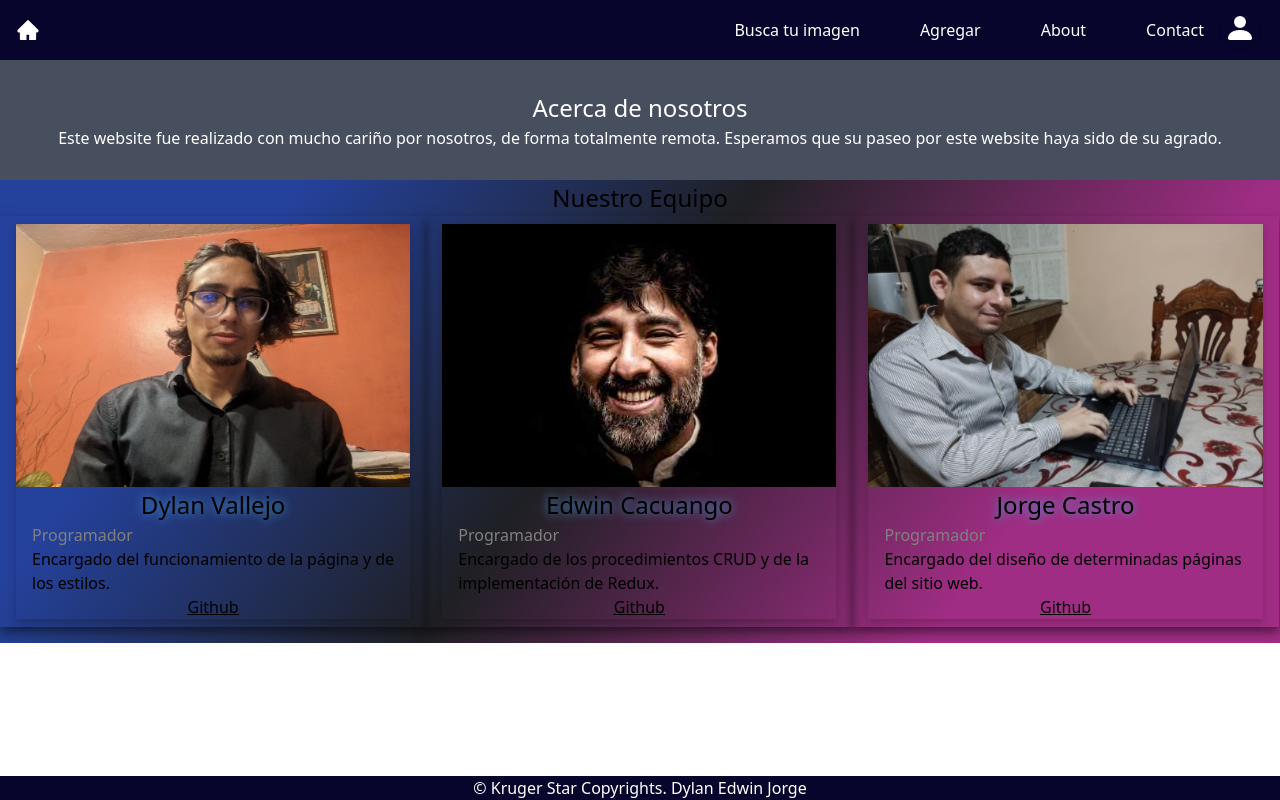
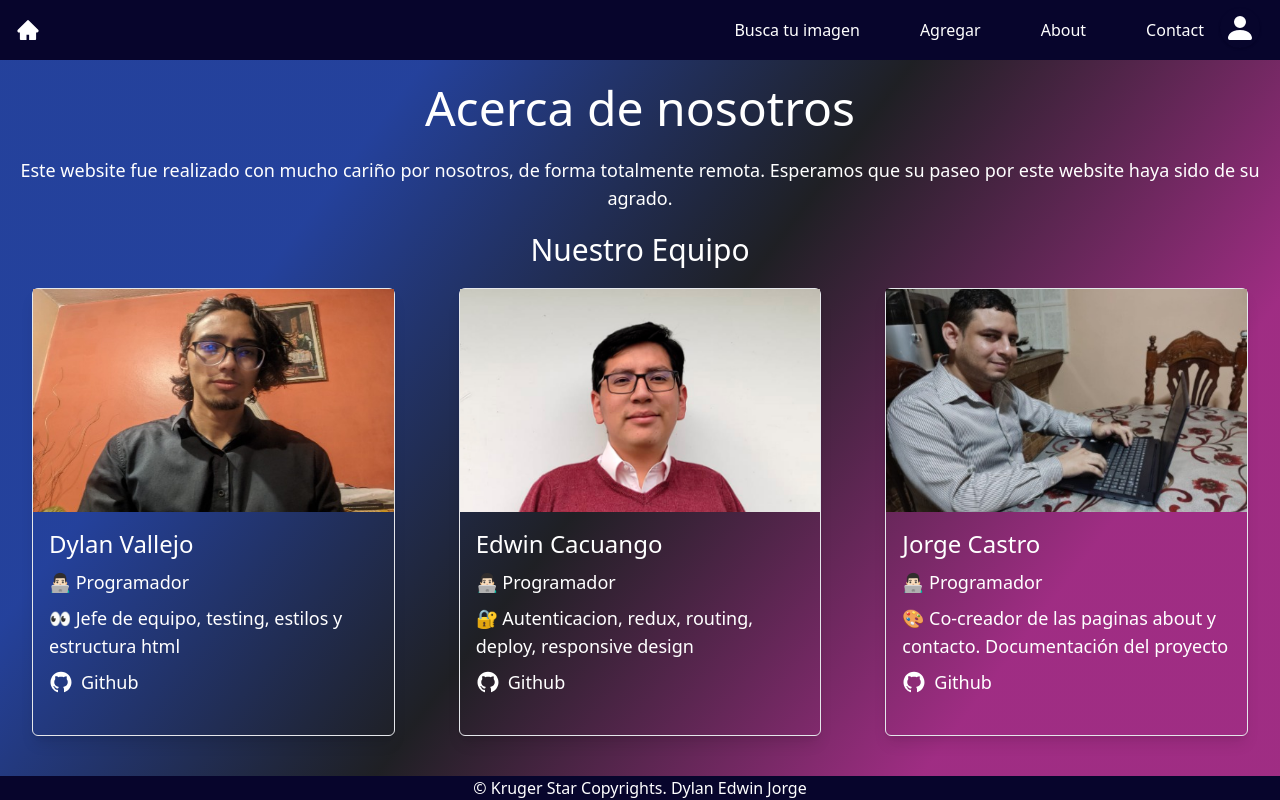
Before and after one commit to DylanVallejo/kruger-grupal-project, a React (Create React App) app: page /about in a window 1280 px wide. Built offline with nearby package versions, Linux system fonts and the light colour scheme; no server answers.

Commit message:
Added styles to about page

```diff
--- a/src/components/About.jsx
+++ /dev/null
@@ -1,66 +0,0 @@
-import dylan from "../images/team1.jpg";
-import edwin from "../images/team2.jpg";
-import jorge from "../images/team3.jpg";
-import style from "../styles/About.module.css";
-
-const About = () => {
-  return (
-    <div className={style.aboutContainer}>
-      <div className={style.aboutSection}>
-        <h2>Acerca de nosotros</h2>
-        <p>
-          Este website fue realizado con mucho cariño por nosotros, de forma
-          totalmente remota. Esperamos que su paseo por este website haya sido
-          de su agrado.
-        </p>
-      </div>
-      <h2>Nuestro Equipo</h2>
-      <div className={style.row}>
-        <div className={style.column}>
-          <div className={style.card}>
-            <img src={dylan} alt="Dylan" className={style.image1} />
-            <div className={style.container}>
-              <h2 className={style.headerNameAbout}>Dylan Vallejo</h2>
-              <p className={style.title}>Programador</p>
-              <p>Encargado del funcionamiento de la página y de los estilos.</p>
-              <div>
-                <a href="https://github.com/DylanVallejo" target="_blank" rel="noopener noreferrer">Github</a>
-              </div>
-            </div>
-          </div>
-        </div>
-        <div className={style.column}>
-          <div className={style.card}>
-            <img src={edwin} alt="Edwin" className={style.image2} />
-            <div className={style.container}>
-              <h2 className={style.headerNameAbout}>Edwin Cacuango</h2>
-              <p className={style.title}>Programador</p>
-              <p>
-                Encargado de los procedimientos CRUD y de la implementación de
-                Redux.
-              </p>
-              <div>
-                <a href="https://github.com/EdwinCacuango" target="_blank" rel="noopener noreferrer">Github</a>
-              </div>
-            </div>
-          </div>
-        </div>
-        <div className={style.column}>
-          <div className={style.card}>
-            <img src={jorge} alt="Jorge" className={style.image3} />
-            <div className={style.container}>
-              <h2 className={style.headerNameAbout}>Jorge Castro</h2>
-              <p className={style.title}>Programador</p>
-              <p>Encargado del diseño de determinadas páginas del sitio web.</p>
-              <div>
-                <a href="https://github.com/jeici21" target="_blank" rel="noopener noreferrer">Github</a>
-              </div>
-            </div>
-          </div>
-        </div>
-      </div>
-    </div>
-  );
-};
-
-export default About;
--- /dev/null
+++ b/src/components/Author.jsx
@@ -0,0 +1,29 @@
+import { AiOutlineGithub } from "react-icons/ai";
+
+const Author = ({ item }) => {
+  return (
+    <div className="border shadow-lg rounded-md">
+      <img
+        src={item.image}
+        alt={item.name}
+        className="h-1/2 object-cover w-full"
+      />
+      <div className="px-4 my-4">
+        <h3 className="my-2 text-xl md:text-2xl">{item.name}</h3>
+        <p className="md:text-lg">👨🏻‍💻 Programador</p>
+        <p className="my-2 md:text-lg">{item.activities}</p>
+        <a
+          href={item.github}
+          target="_blank"
+          rel="noopener noreferrer"
+          className="flex gap-2 items-center text-lg"
+        >
+          <AiOutlineGithub className="text-2xl" />
+          Github
+        </a>
+      </div>
+    </div>
+  );
+};
+
+export default Author;
--- a/src/pages/Aboutpage.jsx
+++ b/src/pages/Aboutpage.jsx
@@ -1,10 +1,49 @@
-import About from "../components/About";
+import Author from "../components/Author";
 import Layout from "../components/Layout";
+import dylan from "../images/team1.jpg";
+import edwin from "../images/team2.jpg";
+import jorge from "../images/team3.jpg";
+import styles from "../styles/About.module.css";
 
 const Aboutpage = () => {
+  const team = [
+    {
+      name: "Dylan Vallejo",
+      image: dylan,
+      activities: "👀 Jefe de equipo, testing, estilos y estructura html",
+      github: "https://github.com/DylanVallejo",
+    },
+    {
+      name: "Edwin Cacuango",
+      image: edwin,
+      activities: "🔐 Autenticacion, redux, routing, deploy, responsive design",
+      github: "https://github.com/EdwinCacuango",
+    },
+    {
+      name: "Jorge Castro",
+      image: jorge,
+      activities:
+        "🎨 Co-creador de las paginas about y contacto. Documentación del proyecto",
+      github: "https://github.com/jeici21",
+    },
+  ];
   return (
-    <Layout>
-      <About />
+    <Layout aditionalStyles="text-white min-h-screen">
+      <h1 className="text-center my-4 text-3xl md:my-6 md:text-5xl">
+        Acerca de nosotros
+      </h1>
+      <p className="text-center text-base mx-3 md:text-lg">
+        Este website fue realizado con mucho cariño por nosotros, de forma
+        totalmente remota. Esperamos que su paseo por este website haya sido de
+        su agrado.
+      </p>
+
+      <h2 className="text-center my-5 text-2xl md:text-3xl">Nuestro Equipo</h2>
+      <div className={styles.grid}>
+        {team.map((item) => (
+          <Author key={item.name} item={item} />
+        ))}
+      </div>
     </Layout>
   );
 };
--- a/src/styles/About.module.css
+++ b/src/styles/About.module.css
@@ -1,36 +1,18 @@
-.aboutContainer {
-    margin: 0;
-    box-sizing: border-box;
+.grid {
+    padding-left: 2rem;
+    padding-right: 2rem;
+    display: grid;
+    gap: 4rem;
+    grid-auto-rows: 28rem;
+    grid-template-columns: repeat(auto-fill, minmax(20rem, 1fr));
 }
 
-.aboutContainer,
-.aboutContainer:before,
-.aboutContainer:after {
-    box-sizing: inherit;
-}
-
-.aboutContainer h2 {
-    text-align: center;
-    font-size: 24px;
-}
-
-.aboutContainer h1 {
-    font-size: 48px;
-}
-
-.image1,
-.image2,
-.image3 {
-    width: 100%;
-}
-
-.column {
-    float: left;
-    width: 33.3%;
-    margin-bottom: 16px;
-    padding: 0 8px;
-    box-shadow: 0px 5px 10px 0px rgba(0, 0, 0, 0.5);
-
+@media (max-width:768px) {
+    .grid {
+        gap: 1rem;
+        grid-auto-rows: 24rem;
+        padding-bottom: 1.5rem;
+    }
 }
 
 .card {
@@ -38,19 +20,33 @@
     /* box-shadow: 0px 5px 10px 0px rgba(0, 0, 0, 0.5); */
     margin: 8px;
 }
-.column :hover{
+
+.column :hover {
     transform: translateY(-2px);
     box-shadow: 0px 10px 20px 2px rgba(9, 47, 122, 0.25);
 }
-.headerNameAbout{
+
+.headerNameAbout {
     text-shadow: rebeccapurple 0 0 10px;
     animation: shadows 6s infinite;
 }
+
 @keyframes shadows {
-    0% { text-shadow: #48abe0 0 0 10px; }
-    50% { text-shadow: blueviolet 0 0 10px; }
-    75% { text-shadow: rebeccapurple 0 0 10px;}
-    100% { text-shadow: #48abe0 0 0 10px; }
+    0% {
+        text-shadow: #48abe0 0 0 10px;
+    }
+
+    50% {
+        text-shadow: blueviolet 0 0 10px;
+    }
+
+    75% {
+        text-shadow: rebeccapurple 0 0 10px;
+    }
+
+    100% {
+        text-shadow: #48abe0 0 0 10px;
+    }
 }
 
 .aboutSection {
```
Also changed, not shown: src/images/team2.jpg.
